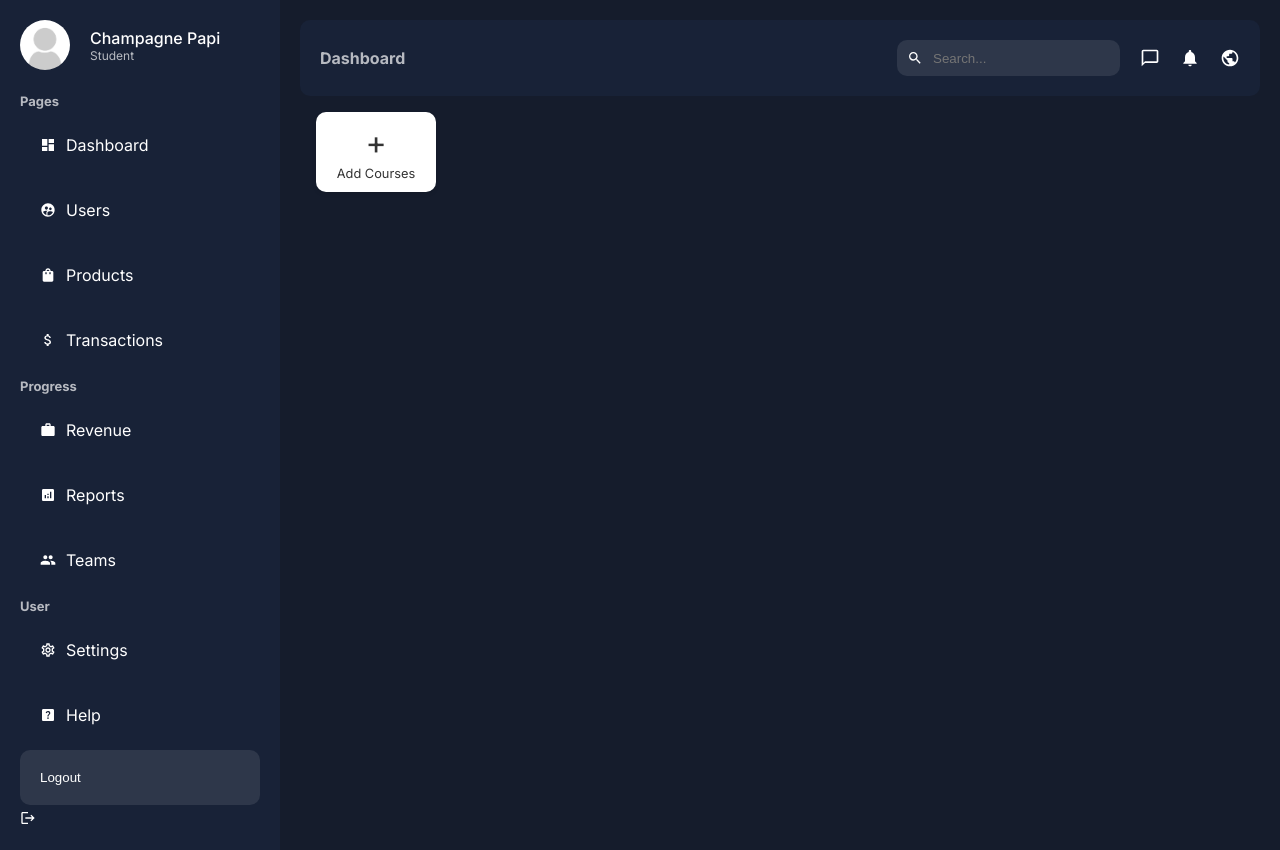
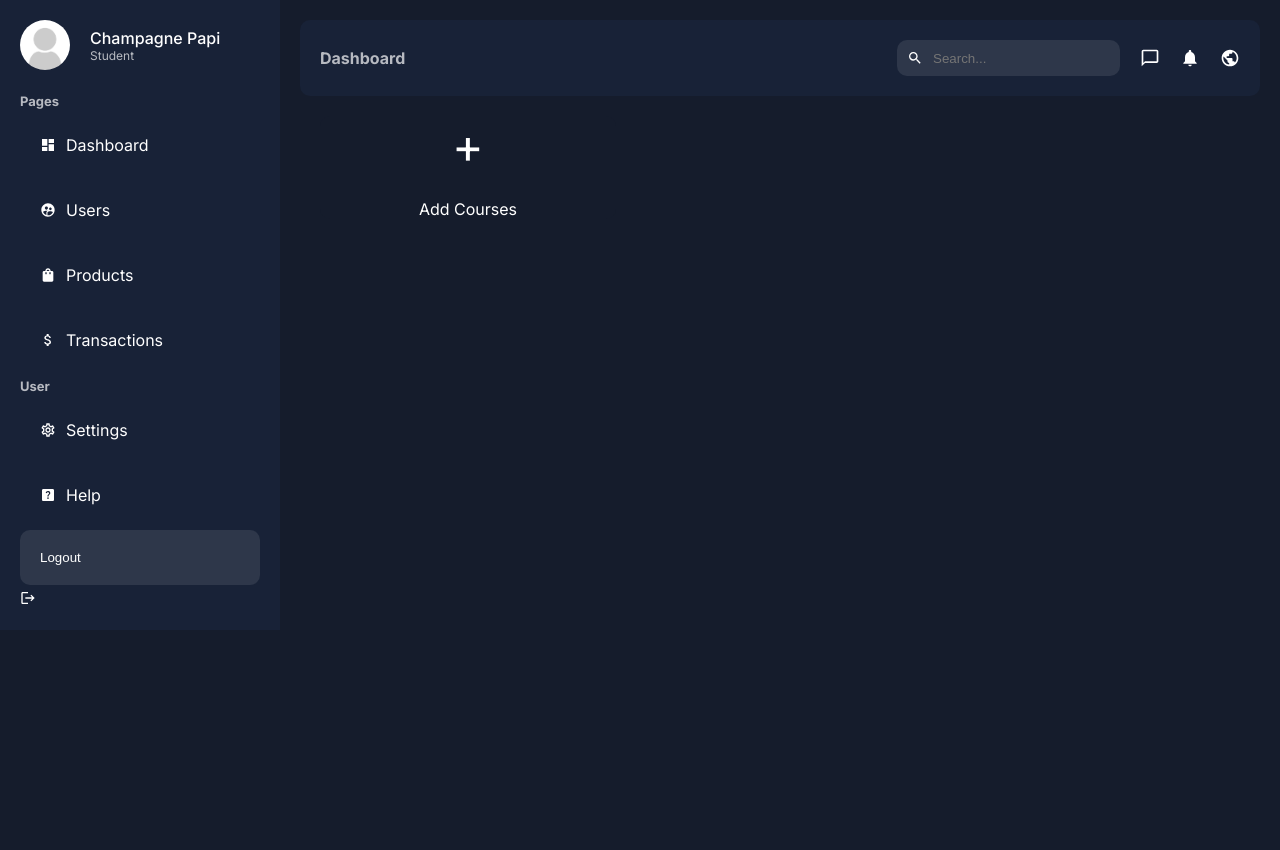
Before and after one commit to akuazzam/alchemi, a Next.js app: page /components/dashboard in a window 1280 px wide. After the commit the page ends 800 px from the top, so only its background shows below. Built offline with nearby package versions, Linux system fonts and the light colour scheme.

Commit message:
Adjustmenst to the dashboard

```diff
--- a/src/app/components/Ui/dashboard/dashboard.module.css
+++ b/src/app/components/Ui/dashboard/dashboard.module.css
@@ -1,86 +1,124 @@
 .container {
     display: flex;
+  }/* Styling for the menu section */
+.menu {
+    flex: 1;
+    background-color: var(--bgSoft); /* Set background color using a variable */
+    padding: 20px; /* Add padding for spacing inside the menu */
   }
 
-.menu {
-    flex: 1;
-    background-color: var(--bgSoft);
-    padding: 20px;
+  /* Styling for the content section */
+  .content {
+    flex: 4;
+    padding: 20px; /* Add padding for spacing inside the content */
   }
 
-.content {
-    flex: 4;
-    padding: 20px;
+  /* Styling for the dashboard grid */
+  .dashboard {
+    display:grid;
+    grid-template-columns: repeat(3, 1fr); /* 2 columns with equal width */
+    gap: 16px; /* Set gap between grid items */
+    max-width: 100%; /* Ensure the grid doesn't exceed the available width */
   }
 
-/* Style for the 'Add Course' circular button */
+  /* Styling for individual cards in the dashboard */
+  .card {
+    background-color: #ffffff; /* White background for cards */
+    border-radius: 10px; /* Rounded corners for cards */
+    box-shadow: 0 2px 4px rgba(0, 0, 0, 0.1); /* Shadow for depth effect */
+    cursor: pointer; /* Change cursor on hover */
+    transition: transform 0.3s; /* Smooth scaling transition on hover */
+    overflow: hidden; /* Hide overflowing content */
+  }
+
+  .card:hover {
+    transform: scale(1.05); /* Slightly scale up on hover */
+  }
+
+  .cardImage {
+    width: 100%; /* Make image fill the entire width of the card */
+    height: 150px; /* Adjusted height, maintain aspect ratio if needed */
+    object-fit: cover; /* Ensure the image covers the entire card */
+    border-top-left-radius: 10px; /* Rounded corners for top of the image */
+    border-top-right-radius: 10px; /* Rounded corners for top of the image */
+  }
+
+  .cardTitle {
+    position: absolute; /* Position text absolutely within the card */
+    bottom: 0; /* Place at the bottom */
+    left: 0; /* Align to the left */
+    width: 100%; /* Take up full width */
+    text-align: center; /* Center-align text */
+    font-size: 1rem; /* Set font size */
+    color: #fff; /* White text color */
+    background-color: rgb(255, 247, 247); /* Semi-transparent black background */
+    padding: 10px; /* Add padding for spacing inside the title */
+    margin: 0; /* Remove margin to ensure clean layout */
+    border-bottom-left-radius: 10px; /* Rounded corners for bottom of the title */
+    border-bottom-right-radius: 10px; /* Rounded corners for bottom of the title */
+  }
+
+  /* Styling for the "Add Course" button */
   .addCourseButton {
     display: flex;
     flex-direction: column;
     align-items: center;
     justify-content: center;
-    margin: 16px;
-    background-color: #ffffff; /* Change to match your design */
-    border-radius: 10px; /* Adjust the radius to make it more rectangular */
-    width: 120px; /* Adjust the width to make it a rectangle */
-    height: 80px; /* Adjust the height to make it a rectangle */
-    box-shadow: 0 2px 4px rgba(0, 0, 0, 0.1); /* Optional: Shadow for depth */
-    cursor: pointer;
-    transition: transform 0.3s;
+    background-color: var(--bg);/*rgb(36, 124, 118);  Green background color */
+    color: #fff; /* White text color */
+    border-radius: 10px; /* Rounded corners for the button */
+    /*box-shadow: 0 4px 8px rgba(22, 5, 5, 0.2); /* Increased shadow for depth effect */
+    cursor: pointer; /* Change cursor on hover */
+    transition: transform 0.3s; /* Smooth scaling transition on hover */
   }
 
   .addCourseButton:hover {
-    transform: scale(1.4); /* Slight zoom effect on hover */
+    transform: scale(1.1); /* Slightly scale up on hover */
   }
 
-/* Style for the plus icon inside the button */
   .plusIcon {
-    font-size: 2rem; /* Size of the plus sign */
-    color: #333; /* Color of the plus sign */
+    font-size: 3rem; /* Set font size for the plus icon */
   }
 
-/* Style for the text below the plus icon */
   .addCourseText {
-    font-size: 0.8rem; /* Size of the text */
-    color: #333; /* Color of the text */
-    margin-top: 4px; /* Space between icon and text */
+    font-size: 1rem; /* Set font size for the text below the plus icon */
+    margin-top: 8%; /* Add margin for spacing between icon and text */
   }
 
+  /* Styling for the modal overlay */
   .modal {
-    position: fixed;
+    position: fixed; /* Fix position relative to the viewport */
     top: 0;
     left: 0;
     right: 0;
     bottom: 0;
-    background: rgba(0, 0, 0, 0.5);
+    background: rgba(0, 0, 0, 0.5); /* Semi-transparent black background */
     display: flex;
     align-items: center;
     justify-content: center;
   }
 
+  /* Styling for the content inside the modal */
   .modalContent {
-    background: white;
-    padding: 20px;
-    border-radius: 10px;
+    background: white; /* White background for modal content */
+    padding: 20px; /* Add padding for spacing inside the modal content */
+    border-radius: 10px; /* Rounded corners for the modal content */
     display: flex;
     flex-direction: column;
   }
 
   .modalContent h2 {
-    margin-top: 0;
+    margin-top: 0; /* Remove top margin for the heading */
   }
 
   .modalContent input {
-    margin-bottom: 10px;
-    padding: 10px;
-    font-size: 1rem;
-    border: 1px solid #ccc;
-    border-radius: 4px;
+    margin-bottom: 10px; /* Add bottom margin for spacing between inputs */
+    padding: 10px; /* Add padding for spacing inside the inputs */
+    font-size: 1rem; /* Set font size for the inputs */
+    border: 1px solid #ccc; /* Add a border to the inputs */
+    border-radius: 4px; /* Rounded corners for the inputs */
   }
 
   .modalContent button {
-    padding: 10px 20px;
-    margin-right: 10px;
-    font-size: 1rem;
-    cursor: pointer;
+    padding: 20px;
   }
--- a/src/app/components/Ui/dashboard/sidebar/sidebar.jsx
+++ b/src/app/components/Ui/dashboard/sidebar/sidebar.jsx
@@ -40,7 +40,7 @@ const menuItems = [
         },
       ],
     },
-    {
+   /* {
       title: "Progress",
       list: [
         {
@@ -59,7 +59,7 @@ const menuItems = [
           icon: <MdPeople />,
         },
       ],
-    },
+    },*/
     {
       title: "User",
       list: [
--- a/src/app/components/dashboard/page.jsx
+++ b/src/app/components/dashboard/page.jsx
@@ -19,6 +19,10 @@ const Dashboard = () => {
   };
 
   return (
+    <div className={styles.container}>
+
+
+      <div className={styles.content}>
         <div className={styles.dashboard}>
           {courses.map((course) => (
             <div key={course.id} className={styles.card}>
@@ -26,11 +30,15 @@ const Dashboard = () => {
               <h3 className={styles.cardTitle}>{course.title}</h3>
             </div>
           ))}
+
+          {/* Fixed 'Add Course' button */}
           <div className={styles.addCourseButton} onClick={() => setShowAddCourse(true)}>
             <div className={styles.plusIcon}>+</div>
             <div className={styles.addCourseText}>Add Courses</div>
           </div>
+        </div>
 
+        {/* Add Course modal */}
         {showAddCourse && (
           <div className={styles.modal}>
             <div className={styles.modalContent}>
@@ -55,6 +63,7 @@ const Dashboard = () => {
           </div>
         )}
       </div>
+    </div>
   );
 };
 
```
Lines whose indentation alone changed are shown as unchanged.
